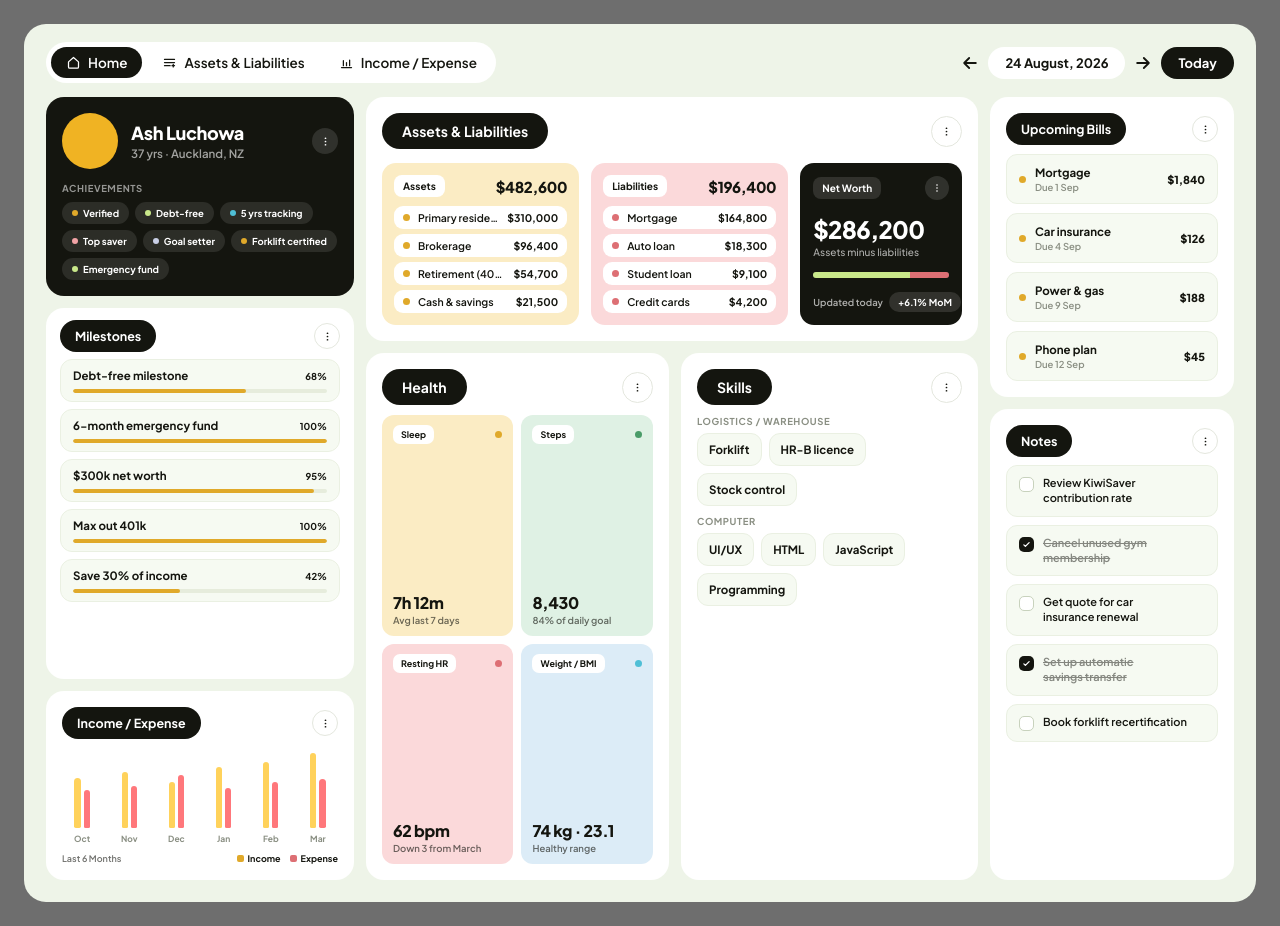
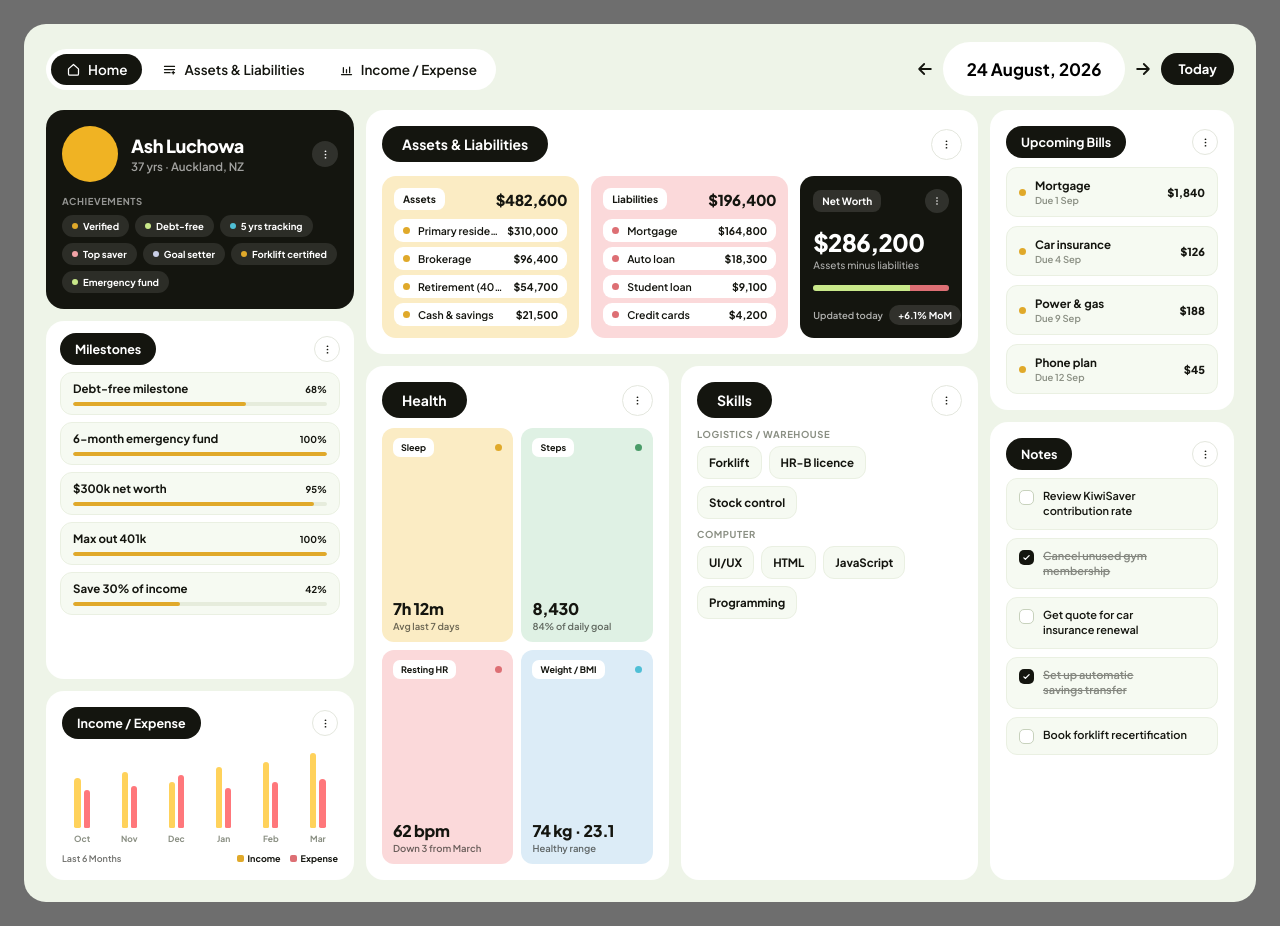
Before and after one commit to ashLuchowa/lifeBeater, a Next.js app: page / in a window 1280 px wide. Built offline with nearby package versions, Linux system fonts and the light colour scheme.

Commit message:
Increase size of date button

```diff
--- a/components/TopBar.jsx
+++ b/components/TopBar.jsx
@@ -32,7 +32,7 @@ export default function TopBar() {
 
       <div className="topbar-actions">
         <ArrowLeftIcon />
-        <div style={{ padding: "8px 17px", borderRadius: 999, background: "#fff", fontSize: 13, fontWeight: 700, whiteSpace: "nowrap" }}>
+        <div style={{ padding: "16px 24px", borderRadius: 999, background: "#fff", fontSize: 17, fontWeight: 700, color: "#000000", whiteSpace: "nowrap" }}>
           24 August, 2026
         </div>
         <ArrowRightIcon />
```
